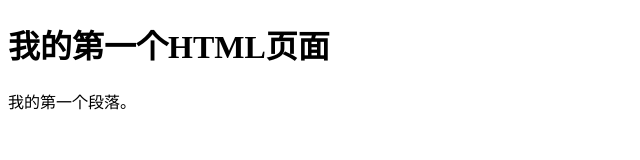
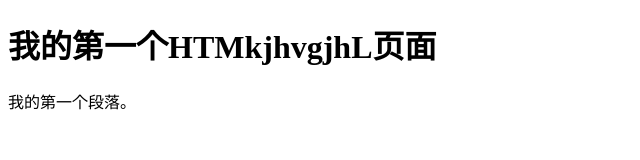
Before and after one commit to djaslkda/bagua.github.io, a plain HTML site: page index.html in a window 1280 px wide. Shown: the whole page, without its empty margins (0-640 px from the left). Drawn offline with Linux system fonts and the light colour scheme.

Commit message:
Update index.html

```diff
--- a/index.html
+++ b/index.html
@@ -7,7 +7,7 @@
 </head>
 
 <body>
-    <h1>我的第一个HTML页面</h1>
+    <h1>我的第一个HTMkjhvgjhL页面</h1>
     <p>我的第一个段落。</p>
 </body>
 
```
